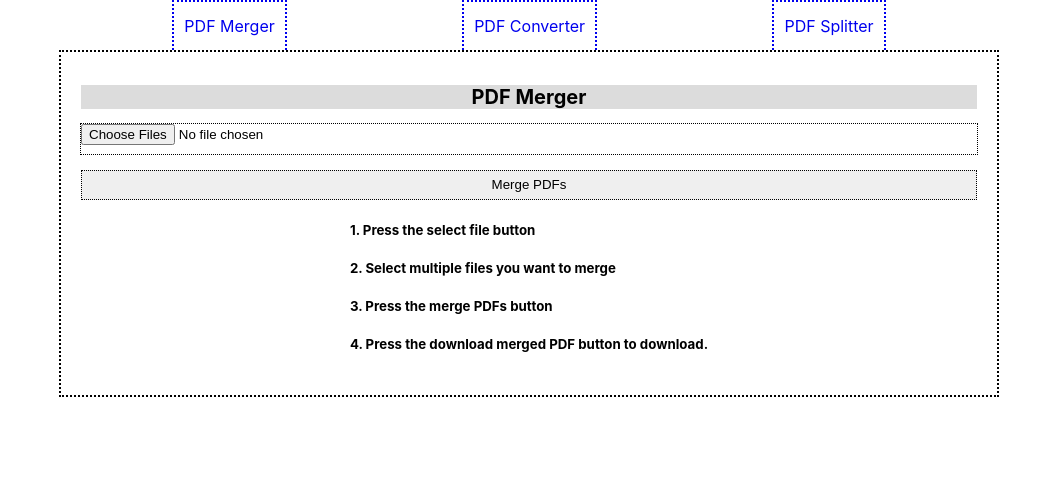
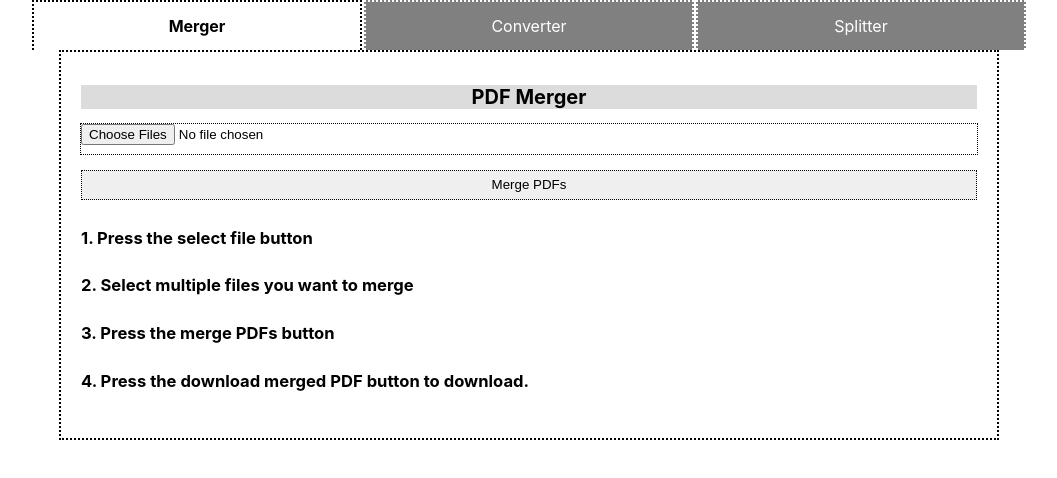
Before and after one commit to imbizman316/pdf-playground, a React (Create React App) app: page /pdf-merger in a window 1280 px wide. Shown: the top 478 px of the page, without its empty margins (111-1168 px from the left). Built offline with nearby package versions, Linux system fonts and the light colour scheme.

Commit message:
Polish UI

```diff
--- a/src/App.css
+++ b/src/App.css
@@ -13,23 +13,24 @@
   display: flex;
   /* align-items: center; */
   justify-content: space-evenly;
-  width: 100%;
   height: 50px;
-  gap: 20px;
+  /* gap: 20px; */
   border-color: black;
-
-  width: 80%;
+  width: 78%;
 }
 
 .navigation-button {
+  flex: 0.33;
   text-decoration: none;
   border: dotted;
   border-width: 2px;
   border-bottom: none;
-  padding-inline: 10px;
+  /* padding-inline: 10px; */
   display: flex;
   align-items: center;
   justify-content: center;
+  background-color: gray;
+  color: white;
 }
 
 .boardContainer {
@@ -97,3 +98,8 @@
   display: flex;
   margin-top: 15px;
 }
+
+.instruction {
+  width: 100%;
+  font-size: 20px;
+}
--- a/src/App.js
+++ b/src/App.js
@@ -1,6 +1,6 @@
 import Board from "./components/Board";
 import "./App.css";
-import { BrowserRouter, Route, Router, Routes } from "react-router-dom";
+import { BrowserRouter, Route, Routes, Switch } from "react-router-dom";
 import PdfMerger from "./components/pdf/PdfMerger";
 import Navigation from "./components/Navigation";
 import PdfConverter from "./components/pdf/PdfConverter";
--- a/src/components/Navigation.jsx
+++ b/src/components/Navigation.jsx
@@ -5,20 +5,35 @@ export default function Navigation() {
   const location = useLocation().pathname;
   console.log(location);
 
-  if (location === "/pdf-merger") {
-  }
+  const navStyle = {
+    backgroundColor: "white",
+    fontWeight: "bold",
+    color: "black",
+  };
 
   return (
     <nav className="navigation-container">
       {/* <Link to="/">Board</Link> */}
-      <Link className="navigation-button" to="/pdf-merger">
-        PDF Merger
+      <Link
+        className="navigation-button"
+        to="/pdf-merger"
+        style={location === "/pdf-merger" ? navStyle : {}}
+      >
+        Merger
       </Link>
-      <Link className="navigation-button" to="/pdf-converter">
-        PDF Converter
+      <Link
+        className="navigation-button"
+        to="/pdf-converter"
+        style={location === "/pdf-converter" ? navStyle : {}}
+      >
+        Converter
       </Link>
-      <Link className="navigation-button" to="/pdf-splitter">
-        PDF Splitter
+      <Link
+        className="navigation-button"
+        to="/pdf-splitter"
+        style={location === "/pdf-splitter" ? navStyle : {}}
+      >
+        Splitter
       </Link>
     </nav>
   );
--- a/src/components/pdf/PdfConverter.jsx
+++ b/src/components/pdf/PdfConverter.jsx
@@ -82,6 +82,13 @@ function PdfConverter() {
           ></iframe>
         </div>
       )}
+
+      <div className="instruction">
+        <h5>1. Press the select file button</h5>
+        <h5>2. Select a file you want to convert</h5>
+        <h5>3. Press the convert to PDF button</h5>
+        <h5>4. Press the download converted PDF button to download.</h5>
+      </div>
     </div>
   );
 }
--- a/src/components/pdf/PdfMerger.jsx
+++ b/src/components/pdf/PdfMerger.jsx
@@ -59,7 +59,7 @@ export default function PdfMerger() {
           ></iframe>
         </div>
       )}
-      <div>
+      <div className="instruction">
         <h5>1. Press the select file button</h5>
         <h5>2. Select multiple files you want to merge</h5>
         <h5>3. Press the merge PDFs button</h5>
--- a/src/components/pdf/PdfSplitter.jsx
+++ b/src/components/pdf/PdfSplitter.jsx
@@ -86,6 +86,12 @@ function PdfSplitter() {
           ></iframe>
         </div>
       )}
+      <div className="instruction">
+        <h5>1. Press the select file button</h5>
+        <h5>2. Set start page and end page.</h5>
+        <h5>3. Press the separate PDF button</h5>
+        <h5>4. Press the download splitted PDF button to download.</h5>
+      </div>
     </div>
   );
 }
```
